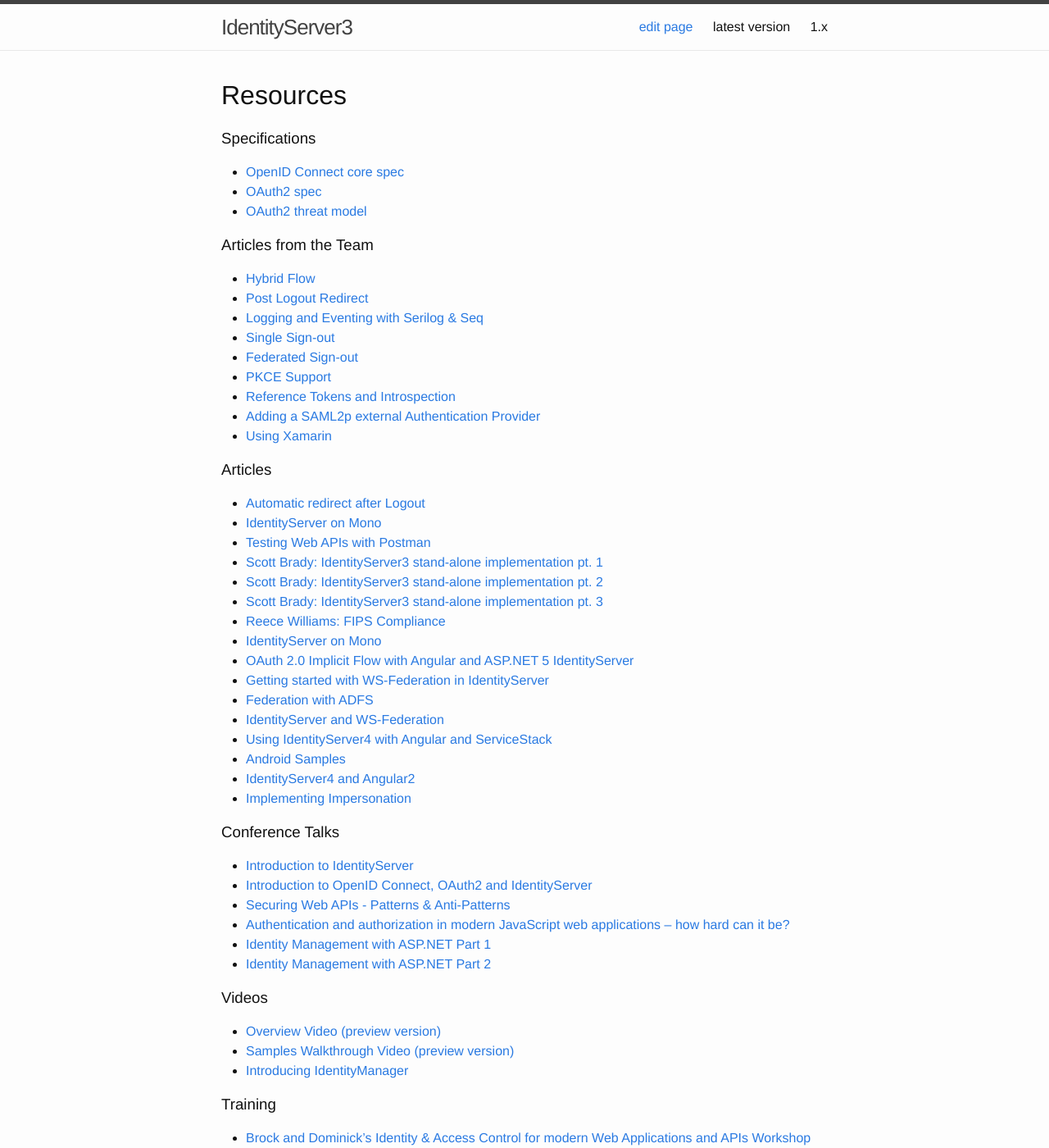
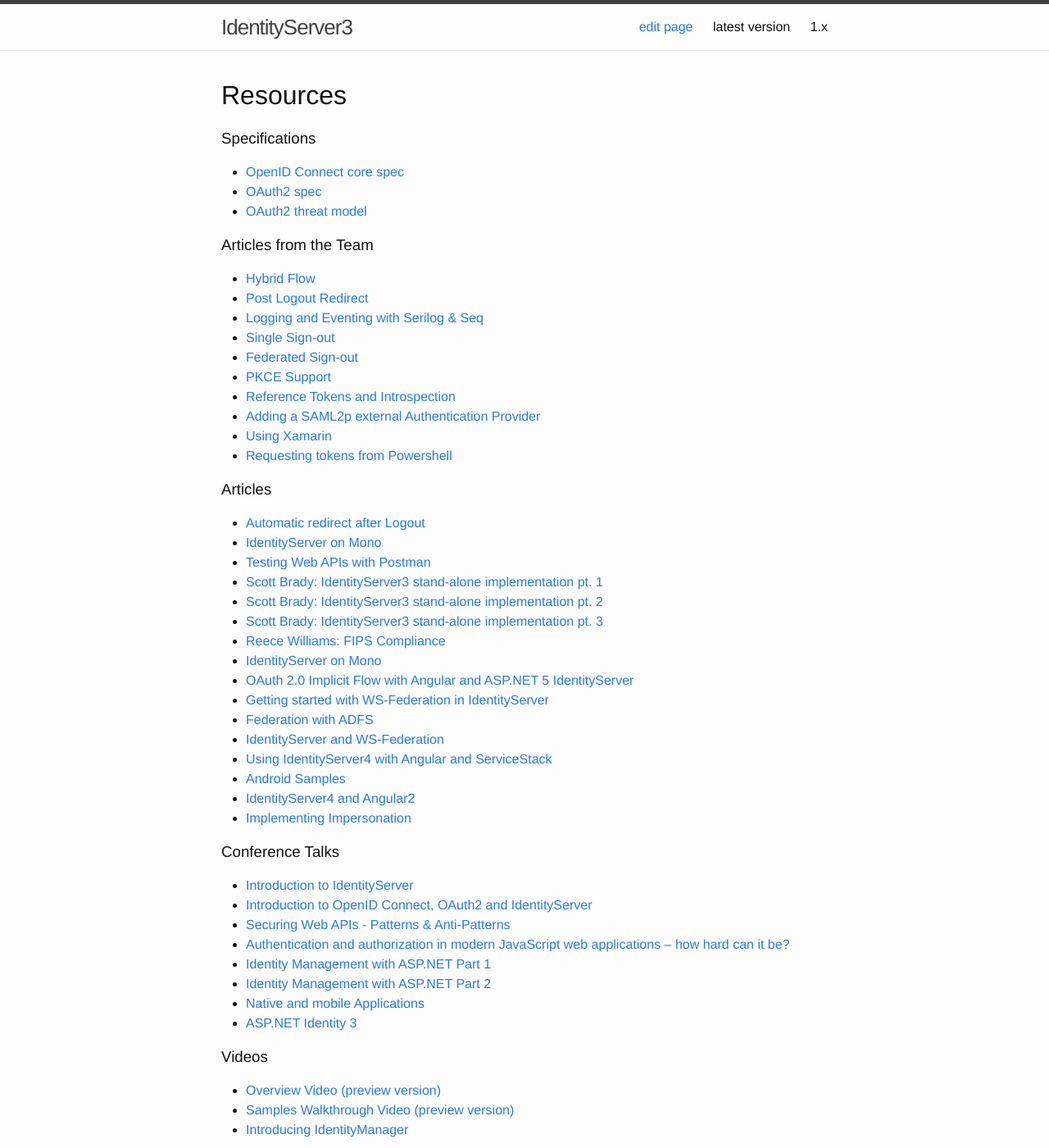
Before and after one commit to IdentityServer/Documentation, a Jekyll site: the page built from docsv2/resources/home.md, in a window 1280 px wide and 1400 px high. Shown: the whole window at 82% size. Built offline with Jekyll 4.4.1, drawn with Linux system fonts in a browser that asks for light colours.

Commit message:
Update home.md

```diff
--- a/docsv2/resources/home.md
+++ b/docsv2/resources/home.md
@@ -20,6 +20,7 @@
 * [Reference Tokens and Introspection](http://leastprivilege.com/2015/11/25/reference-tokens-and-introspection/)
 * [Adding a SAML2p external Authentication Provider](http://coding.abel.nu/2015/01/saml2-for-thinktecture-identityserver-3-with-kentor-authservices/)
 * [Using Xamarin](https://www.kevindockx.com/working-with-oauth2-and-openid-connect-from-a-xamarin-forms-application-using-identityserver3/)
+* [Requesting tokens from Powershell](https://gist.github.com/johnkors/454c829aa63e7663745da5ebeb38dd86)
 
 ### Articles
 * [Automatic redirect after Logout](http://www.aaron-powell.com/posts/2015-01-11-auto-redirect-when-logging-out.html)
@@ -46,6 +47,8 @@
 * [Authentication and authorization in modern JavaScript web applications – how hard can it be?](https://vimeo.com/131636653)
 * [Identity Management with ASP.NET Part 1](https://vimeo.com/113708987)
 * [Identity Management with ASP.NET Part 2](https://vimeo.com/113688710)
+* [Native and mobile Applications](https://vimeo.com/171942749)
+* [ASP.NET Identity 3](https://vimeo.com/172009501)
 
 ### Videos
 * [Overview Video (preview version)](https://vimeo.com/91397084)
```
